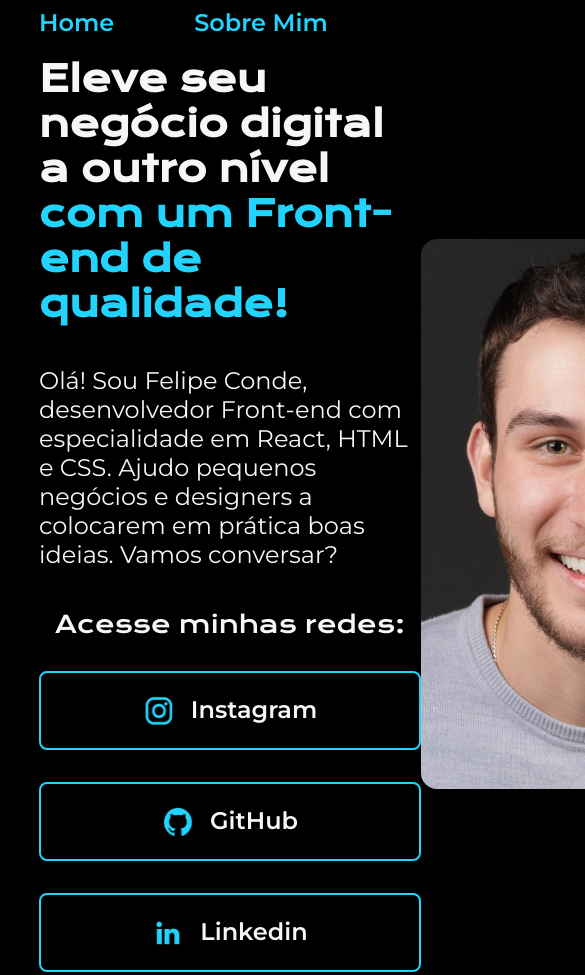
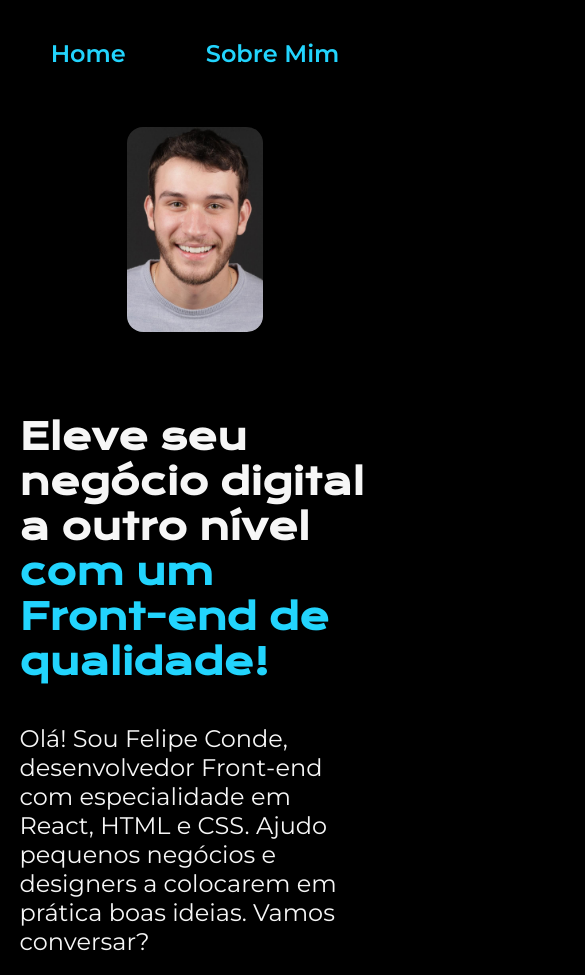
Before and after one commit to Felipoe/PortfolioWebSite, a plain HTML site: page index.html in a window 390 px wide. Shown: the top 975 px of the page, 585 px wide, since content can reach past the window. Drawn offline with nearby package versions, Linux system fonts and the light colour scheme.

Commit message:
adding responsiveness

```diff
--- a/index.html
+++ b/index.html
@@ -34,7 +34,7 @@
                     <img class="imagens-redes" src="./assets/linkedin.png">Linkedin</a>
             </div>
         </section>
-        <img src="./assets/image.jpg" alt="Felipe Conde Foto Profissional">
+        <img class="apresentacao-imagem" src="./assets/image.jpg" alt="Felipe Conde Foto Profissional">
     </main>
     <footer>
         <p class="apresentacao-rodape">Desenvolvido por Felipe Conde</p>
--- a/styles/style.css
+++ b/styles/style.css
@@ -22,6 +22,7 @@ body {
 
 .cabeçalho {
     padding: 2% 0 0 10%;
+
 }
 
 .cabeçalho-menu {
@@ -31,7 +32,7 @@ body {
 
 .cabeçalho-menu-link {
     font-family: 'Montserrat', sans-serif;
-    font-size: 24px;
+    font-size: 1.5rem;
     font-weight: 600;
     color: var(--third-color);
     text-decoration: none;
@@ -47,22 +48,23 @@ body {
     display: flex;
     align-items: center;
     justify-content: space-between;
+    gap: 82px;
 }
 
 .apresentacao-conteudo {
-    width: 615px;
+    width: 50%;
     display: flex;
     flex-direction: column;
     gap: 40px;
 }
 
 .apresentacao-conteudo-titulo {
-    font-size: 36px;
+    font-size: 2.25rem;
     font-family: 'Krona One', sans-serif;
 }
 
 .apresentacao-conteudo-texto {
-    font-size: 24px;
+    font-size: 1.5rem;
     font-family: 'Montserrat', sans-serif;
 }
 
@@ -77,7 +79,7 @@ body {
 .apresentacao-titulo-links {
     font-family: 'Krona One', sans-serif;
     font-weight: 400;
-    font-size: 24px;
+    font-size: 1.5rem;
 }
 
 .apresentacao-botao-links {
@@ -85,10 +87,10 @@ body {
     display: flex;
     justify-content: center;
     gap: 16px;
-    width: 378px;
+    width: 50%;
     text-align: center;
     border-radius: 8px;
-    font-size: 24px;
+    font-size: 1.5rem;
     font-weight: 600;
     padding: 21.5px 0;
     text-decoration: none;
@@ -101,9 +103,8 @@ body {
     background-color: #272727;
 }
 
-img {
-    width: 488px;
-    height: 550px;
+.apresentacao-imagem {
+    width: 39%;
     border-radius: 16px;
 }
 
@@ -118,6 +119,26 @@ img {
     color: var(--primary-color);
     text-align: center;
     font-family: 'Montserrat', sans-serif;
-    font-size: 24px;
+    font-size: 1.5rem;
     font-weight: 400;
 }
+
+@media (max-width: 1200px) {
+    .cabeçalho {
+        padding: 10%;
+    }
+
+    .cabeçalho-menu {
+        justify-content: center;
+    }
+
+    .apresentacao {
+        flex-direction: column-reverse;
+        padding: 5%;
+    }
+
+    .apresentacao-conteudo {
+        width: auto;
+    }
+
+}
```
Also changed, not shown: about.html (+1 -1 lines).
